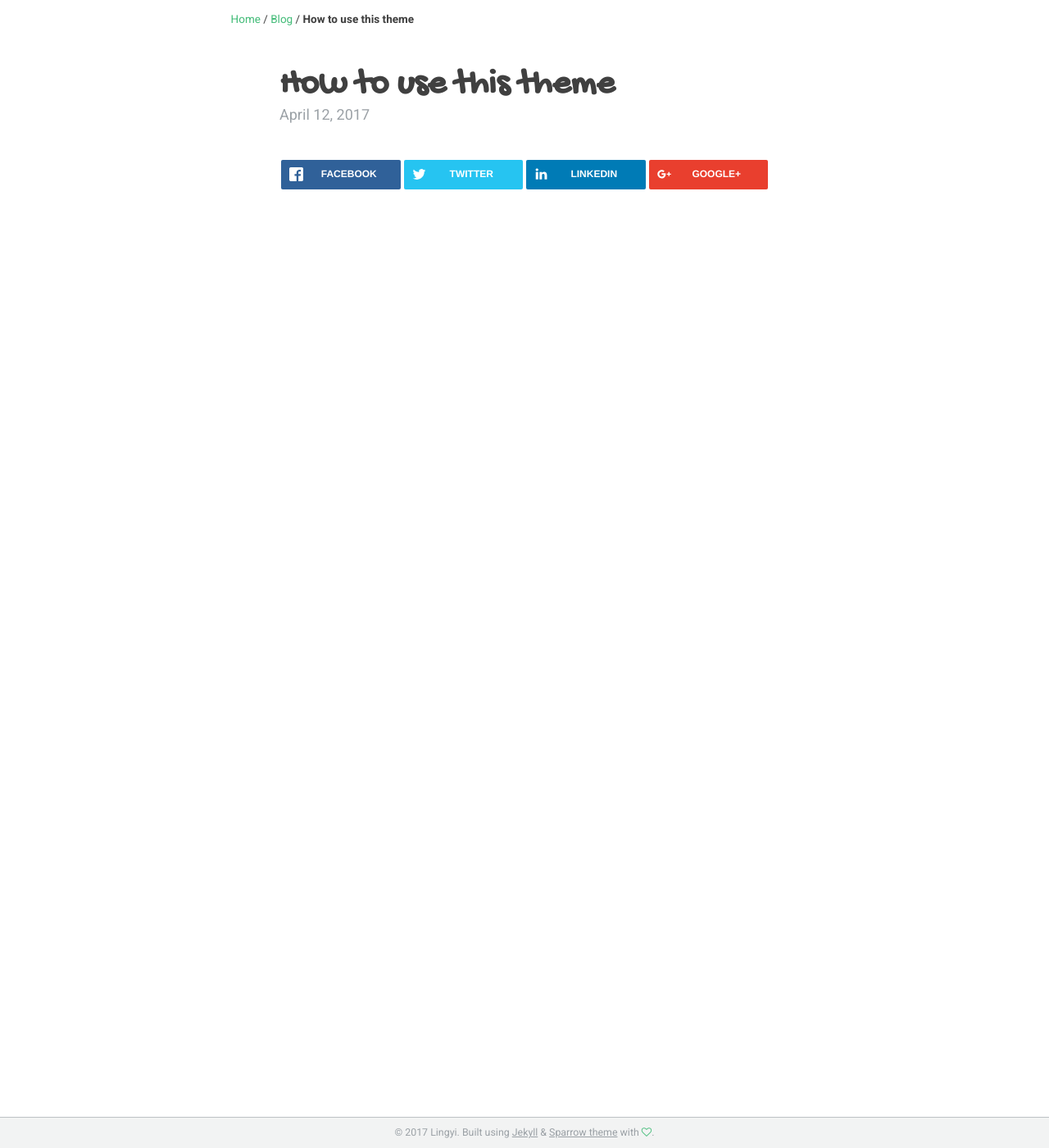
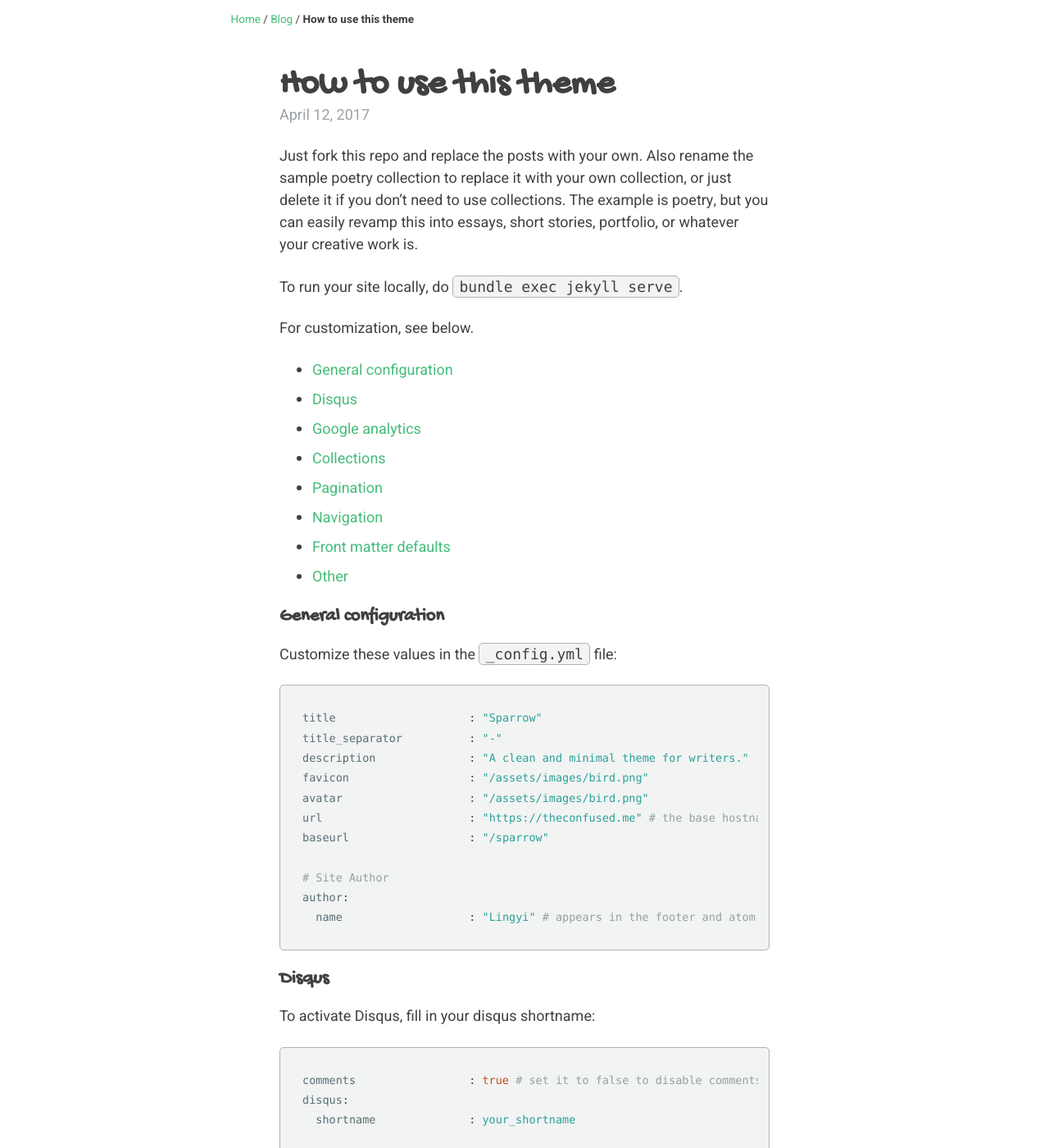
Before and after one commit to lingxz/sparrow, a Jekyll site: the page built from _posts/2017-04-12-how-to-use-this-theme.md, in a window 1280 px wide and 1400 px high. Shown: the whole window at 82% size. Built offline with Jekyll 4.4.1, drawn with Linux system fonts in a browser that asks for light colours; some of the changed text lies outside the part shown.

Commit message:
add changing variables to readme

````diff
--- a/_posts/2017-04-12-how-to-use-this-theme.md
+++ b/_posts/2017-04-12-how-to-use-this-theme.md
@@ -1,3 +1,125 @@
 ---
 title: How to use this theme
 ---
+
+Just fork this repo and replace the posts with your own. Also rename the sample poetry collection to replace it with your own collection, or just delete it if you don't need to use collections. The example is poetry, but you can easily revamp this into essays, short stories, portfolio, or whatever your creative work is.
+
+To run your site locally, do `bundle exec jekyll serve`.
+
+For customization, see below.
+
+- [General configuration](#general-configuration)
+- [Disqus](#disqus)
+- [Google analytics](#google-analytics)
+- [Collections](#collections)
+- [Pagination](#pagination)
+- [Navigation](#navigation)
+- [Front matter defaults](#front-matter-defaults)
+- [Other](#other)
+
+### General configuration
+
+Customize these values in the `_config.yml` file:
+
+```yaml
+title                    : "Sparrow"
+title_separator          : "-"
+description              : "A clean and minimal theme for writers."
+favicon                  : "/assets/images/bird.png"
+avatar                   : "/assets/images/bird.png"
+url                      : "https://theconfused.me" # the base hostname & protocol for your site e.g. "https://mmistakes.github.io"
+baseurl                  : "/sparrow"
+
+# Site Author
+author:
+  name                   : "Lingyi" # appears in the footer and atom feed
+```
+
+
+### Disqus
+
+To activate Disqus, fill in your disqus shortname:
+
+```yaml
+comments                 : true # set it to false to disable comments
+disqus:
+  shortname              : your_shortname
+```
+
+### Google analytics
+
+Enable google analytics by filling in your tracking ID:
+
+```yaml
+analytics:
+  google:
+    tracking_id          : # add your google tracking id here
+```
+
+### Collections
+
+If you are using collections, be sure to replace this with your collection name:
+
+```yaml
+collections:
+  poetry:
+    output: true
+    permalink: /:collection/:title/
+```
+
+### Pagination
+
+Currently, pagination is set to a the blog page. Unfortunately Jekyll does not yet support pagination on multiple pages.
+
+If you want to paginate on a different page, simply change the `paginate_path` value in the config file and create the relevant page.
+
+```yaml
+paginate: 5 # amount of posts to show
+paginate_path: "/blog/page:num/"
+timezone: # http://en.wikipedia.org/wiki/List_of_tz_database_time_zones
+```
+
+### Navigation
+
+You can change the navigation links in `_data/navigation.yml`.
+
+### Front matter defaults
+
+At the bottom of the config file, you can also set [front matter defaults](https://jekyllrb.com/docs/configuration/#front-matter-defaults) so that you don't have to repeat the same front matter for every post. This is an example:
+
+```yaml
+# Front matter defaults
+defaults:
+  # _pages
+  - scope:
+      path: ""
+      type: pages
+    values:
+      layout: page
+      comments: false
+  # _posts
+  - scope:
+      path: ""
+      type: posts
+    values:
+      layout: post
+      comments: true
+      share: true
+  # _poetry
+  - scope:
+      path: ""
+      type: poetry
+    values:
+      layout: post
+      share: false
+```
+
+### Other
+
+To enhance SEO, you can add your twitter username to `_config.yml`.
+
+You can also add a image path for the `og_image` value in the config file, for a default open graph sharing image. This value can be overridden in individual posts.
+
+There are also helper classes for ease of inserting image and their captions, adapted from the [Minimal Mistakes theme by Michael Rose](https://github.com/mmistakes/minimal-mistakes). You can find a [sample post with images](https://theconfused.me/sparrow/blog/post-with-image/) on the [demo site](https://theconfused.me/sparrow).
+
+The color schemes and fonts can also be customized through scss, by editing the relevant variable in `_variables.scss`.
````
Also changed, not shown: README.md.
